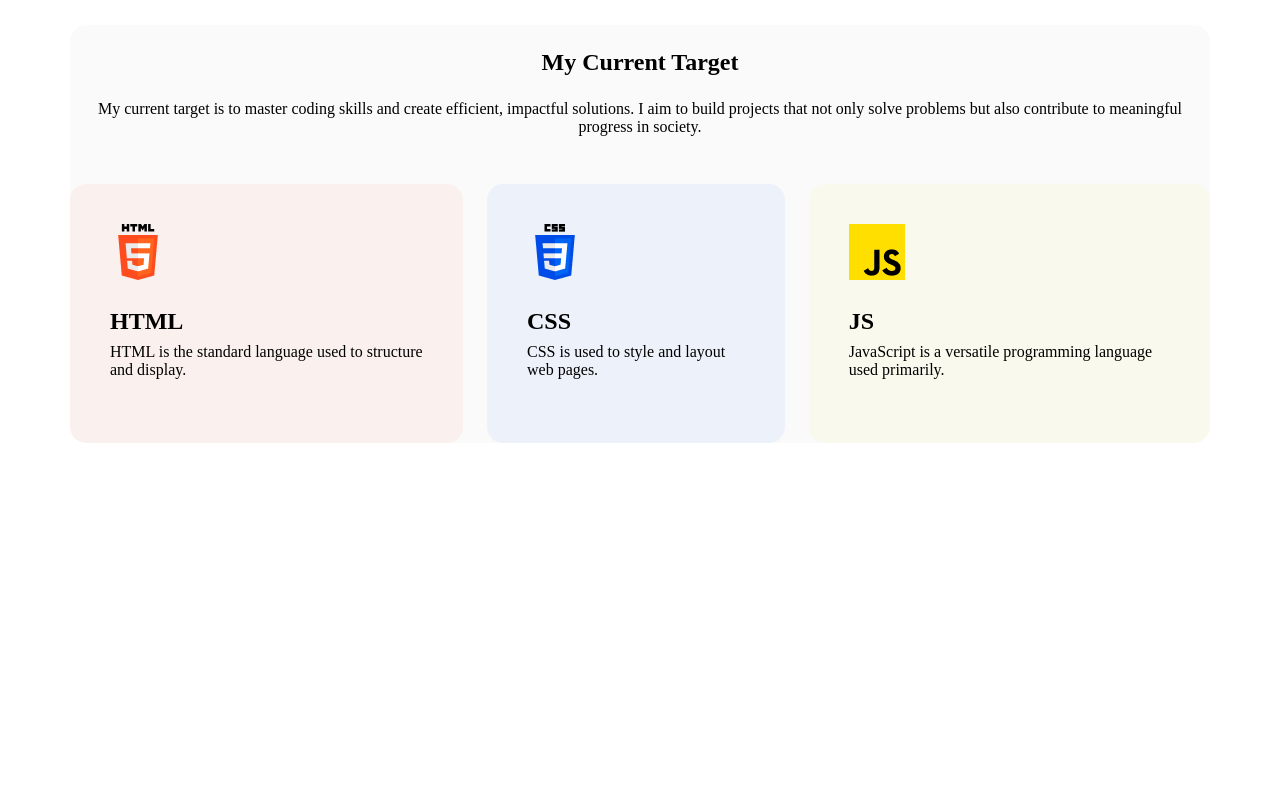
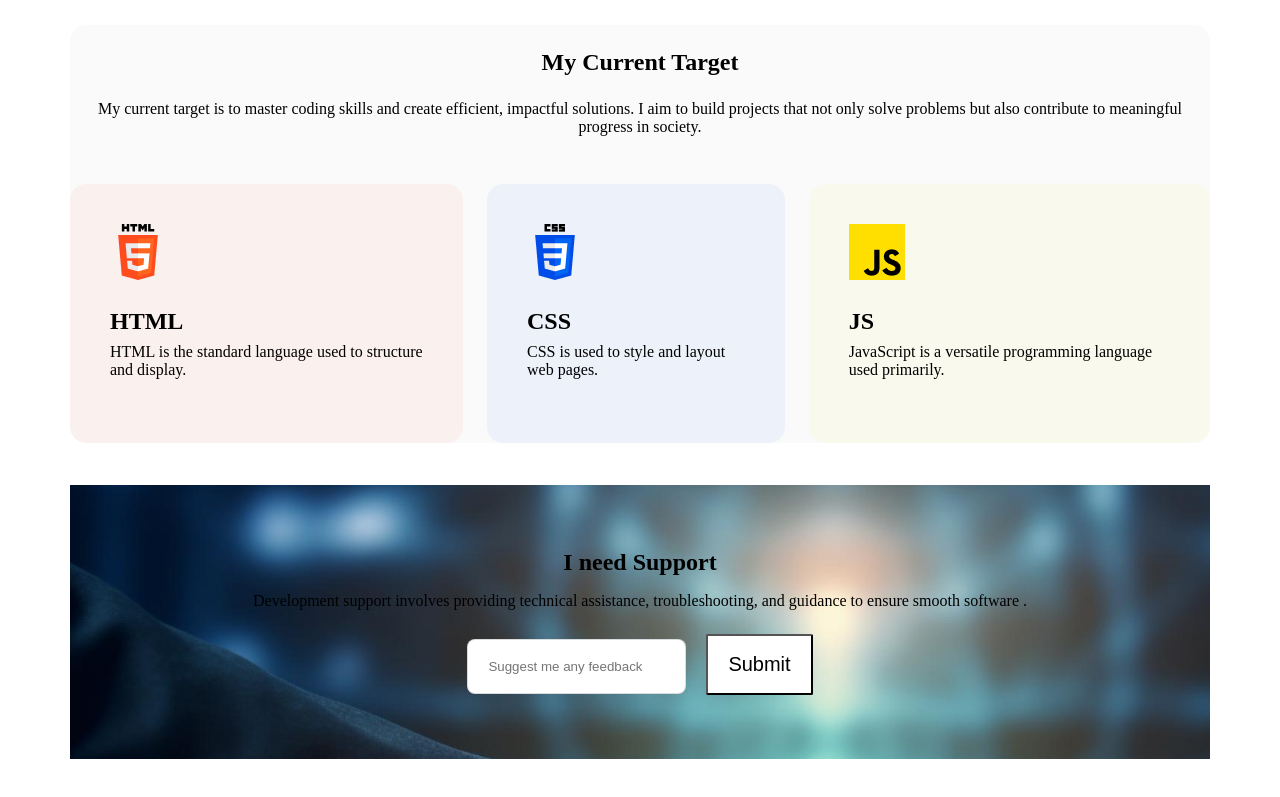
Before and after one commit to Mahedi76/assignment-one-repo, a plain HTML site: page index.html in a window 1280 px wide. Shown: the part 3049-3846 px from the top of the page. Before the commit the page ends 3492 px from the top, so only its background shows below. Drawn offline with Linux system fonts and the light colour scheme.

Commit message:
support-section

```diff
--- a/index.html
+++ b/index.html
@@ -132,6 +132,25 @@
 
         </section>
 
+        <!-- Support section -->
+
+        <section class="need-support">
+            <div class="support-container">
+               <h2 class="support-head">
+                I need Support
+               </h2>
+               <p class="support-p">
+                Development support involves providing technical assistance, troubleshooting, and guidance to ensure smooth software .
+               </p>
+               <input class="support-search" type="text" placeholder="Suggest me any feedback">
+               <button class="support-btn" >
+                    Submit
+
+               </button>
+            </div>
+        </section>
+
+
     </main>
 
     <footer>
--- a/style.css
+++ b/style.css
@@ -341,3 +341,55 @@ nav > button {
     margin-top: 8px;
     margin-bottom: 24px;
 }
+
+
+/* Support section */
+
+.need-support{
+    max-width: 1140px;
+    margin: 0 auto;
+    border-radius: 8px;
+    margin-bottom: 42px;
+
+}
+
+.support-container{
+
+    background-image: url(./images/handshake.jpg);
+    margin: 0 auto;
+    text-align: center;
+    padding: 64px 48px;
+    margin-top: 42px;
+}
+
+.support-head{
+    margin-bottom: 16px;
+}
+
+.support-p{
+    margin-bottom: 24px;
+}
+
+.support-search{
+    /* padding: 19px 20px; */
+
+    /* justify-content: space-between; */
+    border-radius: 8px;
+    border: 1px solid rgba(13, 19, 33, 0.15);
+
+    background: #FFF;
+    padding: 19px 20px;
+    margin: 0 auto;
+    /* align-items: center; */
+
+}
+
+.support-btn{
+    margin-left: 16px;
+    padding: 17px 20px;
+    border-radius: 2px;
+    background: #FFF;
+    font-size: 20px;
+    text-align: center;
+    font-style: #0D1321;
+}
```
